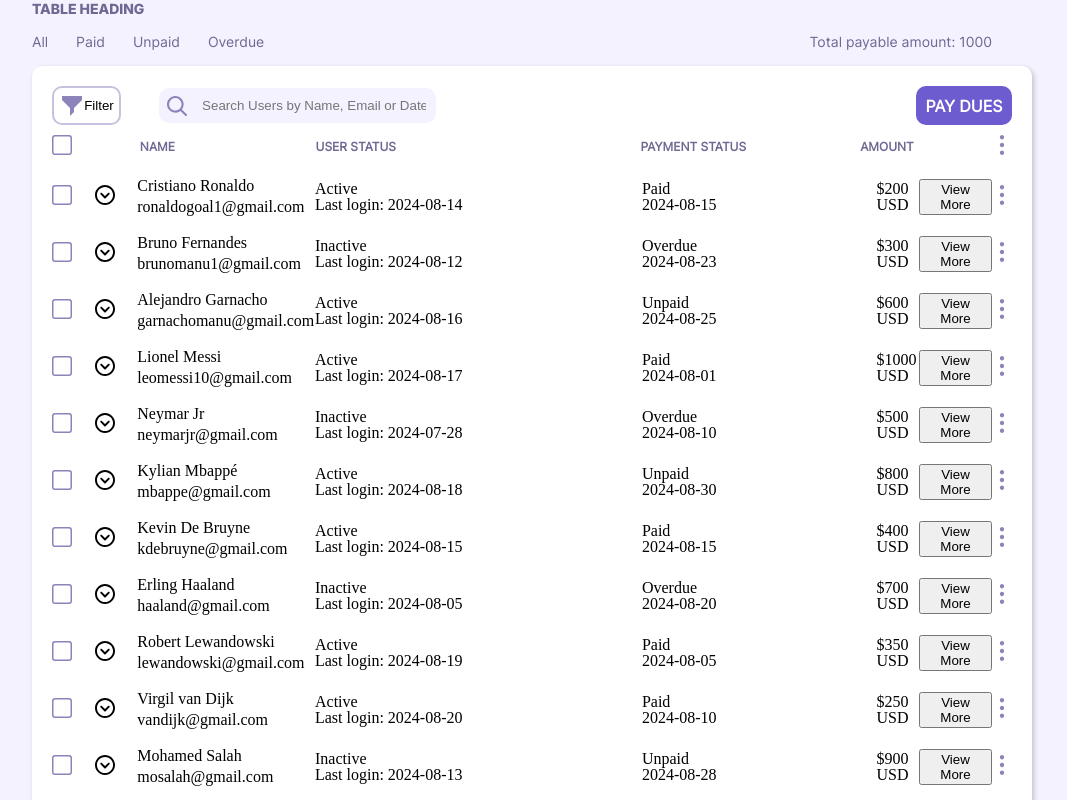
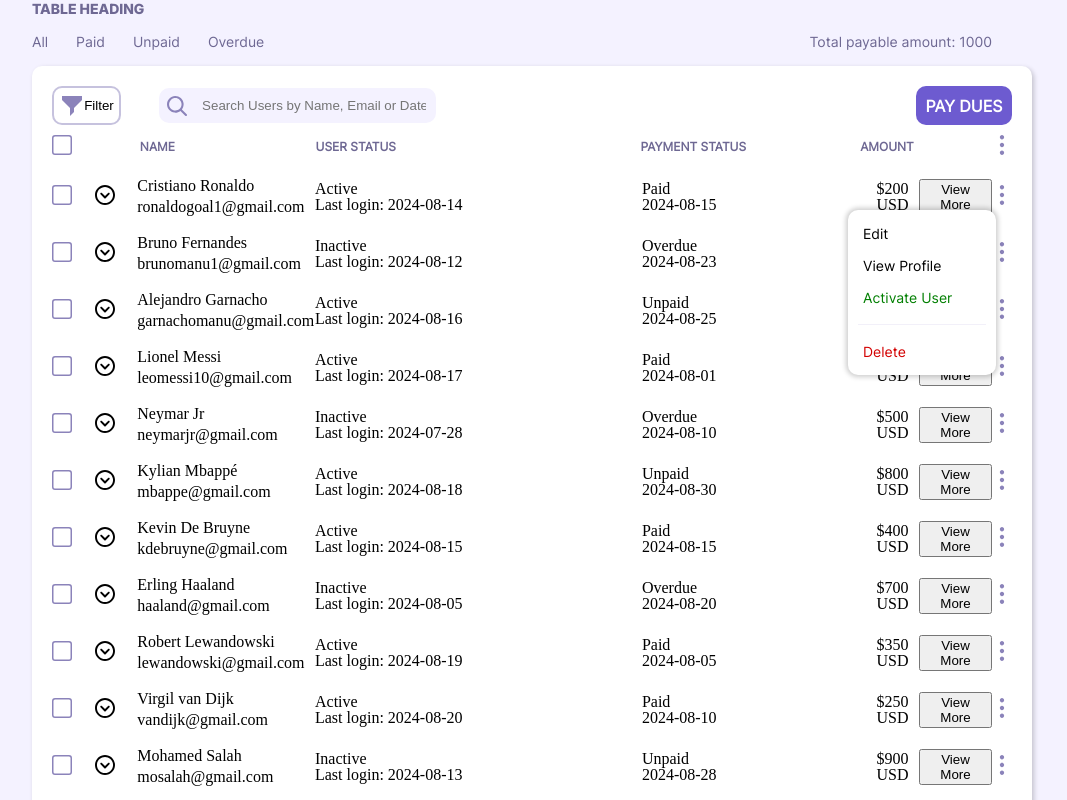
Before and after one commit to bunwg29/PRACTICE-JS, a website built with Vite: page src/index.html in a window 1280 px wide. Both pictures are taken after a click on the link 1129 px from the left and 196 px from the top of the page. Shown: the top 800 px of the page, without its empty margins (128-1195 px from the left). Built offline with nearby package versions, Linux system fonts and the light colour scheme; data requests are answered from the project's data file.

Commit message:
feat: interfacc viewmore option

```diff
--- a/src/services/eventHandlers.js
+++ b/src/services/eventHandlers.js
@@ -65,7 +65,7 @@ const removeUserIdFromPath = (path, userId) => {
 };
 
 export const viewInfoHandle = () => {
-   document.querySelectorAll('.list-user .showinfo, .list-user .button-viewmore').forEach((element) => {
+   document.querySelectorAll('.list-user .showinfo, .list-user .button-viewmore, .addition-option .addition-option-viewProfile').forEach((element) => {
       element.addEventListener('click', function (event) {
           const infoElement = event.target.closest('.info');
           const activityElement = infoElement.nextElementSibling;
--- a/src/styles/components/_index.scss
+++ b/src/styles/components/_index.scss
@@ -1,3 +1,4 @@
 @import "./menuTable";
 @import "./menuTitle";
 @import "./filterActive";
+@import "./viewMoreOption";
--- /dev/null
+++ b/src/styles/components/_viewMoreOption.scss
@@ -0,0 +1,52 @@
+@use "../abtracts/" as *;
+
+.addition-option.hidden {
+   display: none;
+}
+
+.addition-option {
+   position: absolute;
+   padding: 10px;
+   top: 25px;
+   left: -9em;
+   width: 8em;
+   z-index: 100;
+   background-color: $bgcl-item-profile;
+   @include flexStyle (space-around, none, column);
+   gap: 5px;
+   border-radius: 10px;
+   box-shadow: 0px 0px 5px 2px $bs-menu;
+
+   button {
+      padding: 5px;
+      @include flexStyle (none, left, row);
+      @include font-decription();
+      border: none;
+      border-radius: 5px;
+      background-color: transparent;
+   }
+
+   button:hover {
+      background-color: $bgcl-inactiveStatus;
+   }
+
+   .addition-option-edit  .addition-option-viewProfile {
+      color: $tcl-second;
+   }
+
+   .addition-option-activeUser {
+      color: $tcl-paid-status;
+   }
+
+   .addition-option-deleteUser {
+      color: $tcl-overdue-status;
+   }
+
+   hr {
+      border: none;
+      height: 1px;
+      width: 100%;
+      background-color: $bgcl-inactiveStatus;
+   };
+
+}
--- a/src/styles/pages/_listUser.scss
+++ b/src/styles/pages/_listUser.scss
@@ -29,6 +29,10 @@
          .button-viewmore{
             flex: 0.08;
          }
+      }
+
+      .addition {
+         position: relative;
       }
    }
 
@@ -82,4 +86,6 @@
     }
 
 
+
+
 }
--- /dev/null
+++ b/src/view/components/viewmoreOption.js
@@ -0,0 +1,13 @@
+const viewMore = () => {
+   return `
+      <div class="addition-option hidden">
+         <button class="addition-option-edit">Edit</button>
+         <button class="addition-option-viewProfile">View Profile</button>
+         <button class="addition-option-activeUser">Activate User</button>
+         <hr>
+         <button class="addition-option-deleteUser">Delete</button>
+      </div>
+   `
+};
+
+export default viewMore;
--- /dev/null
+++ b/src/view/utils/addtionOption.js
@@ -0,0 +1,31 @@
+export default class AdditionOption {
+
+   constructor() {
+     this.currentOpenForm = null;
+   }
+
+   displayOption(element) {
+     const additionOption = element.querySelector('.addition-option');
+
+      if (additionOption) {
+
+         if (this.currentOpenForm && this.currentOpenForm !== additionOption) {
+            this.currentOpenForm.classList.add('hidden');
+         }
+
+         additionOption.classList.toggle('hidden');
+
+         if (additionOption.classList.contains('hidden')) {
+
+            this.currentOpenForm = null;
+
+         } else {
+
+            this.currentOpenForm = additionOption;
+         }
+
+      }
+
+   }
+
+}
--- a/src/view/utils/filterView.js
+++ b/src/view/utils/filterView.js
@@ -1,17 +1,17 @@
 import { viewInfoHandle, addCheckboxEventListener } from "@/services/eventHandlers";
 export default class FilterView {
 
-   constructor(userController) {
+   constructor(userController, view) {
       this.userController = userController;
+      this.view = view;
    }
 
    displayFilter() {
       const filterActive = document.querySelector('.filter-active');
 
-      if(filterActive.classList.contains('hidden')) {
+      if (filterActive.classList.contains('hidden')) {
          filterActive.classList.remove('hidden');
-      }
-      else {
+      } else {
          filterActive.classList.add('hidden');
       }
 
@@ -21,16 +21,18 @@ export default class FilterView {
             this.userController.handleSortChange(radio.value);
             addCheckboxEventListener();
             viewInfoHandle();
+            this.view.applyViewMoreListeners();
          });
-      })
+      });
 
       const userRadios = document.querySelectorAll('input[name="users"]');
       userRadios.forEach(radio => {
-        radio.addEventListener('change', () => {
-          this.userController.handleUserChange(radio.value);
-          addCheckboxEventListener();
-          viewInfoHandle();
-        });
+         radio.addEventListener('change', () => {
+            this.userController.handleUserChange(radio.value);
+            addCheckboxEventListener();
+            viewInfoHandle();
+            this.view.applyViewMoreListeners();
+         });
       });
    }
 }
--- a/src/view/utils/renderAllUser.js
+++ b/src/view/utils/renderAllUser.js
@@ -1,4 +1,4 @@
-
+import viewMore from "../components/viewmoreOption";
 const contentInTable = user => {
 
    const activityHistory = Array.isArray(user.activity) ? user.activity.map(activity => `
@@ -47,8 +47,14 @@ const contentInTable = user => {
                ${user.amount}
                <p>USD</p>
             </div>
+
             <button class="button-viewmore">View More</button>
-            <a class="viewmore"><img src="../assets/icons/viewMoreOption.svg" alt="show-profile"></a>
+
+            <div class = "addition">
+               <a class="viewmore"><img src="../assets/icons/viewMoreOption.svg" alt="show-profile"></a>
+               ${viewMore()}
+            </div>
+
          </div>
 
 
@@ -60,6 +66,9 @@ const contentInTable = user => {
              </div>
              ${activityHistory}
           </div>
+
+
+
        </div>
    `;
  };
--- a/src/view/view.js
+++ b/src/view/view.js
@@ -3,17 +3,20 @@ import menuTable from './components/menuTable';
 import menuTitle from './components/menuTitle';
 import renderAllUser from './utils/renderAllUser';
 import FilterView from './utils/filterView';
-
+import AdditionOption from './utils/addtionOption';
 export default class View {
 
    constructor() {
       this.userController = null;
       this.currentUsers = [];
+      this.additionOption = new AdditionOption();
+      this.filterView = null;
     }
 
-   setUserController(userController) {
+    setUserController(userController) {
       this.userController = userController;
-   }
+      this.filterView = new FilterView(this.userController, this);
+    }
 
    static createMainElement() {
       const main = document.createElement('main');
@@ -35,6 +38,26 @@ export default class View {
       }
    }
 
+   applyViewMoreListeners() {
+      const viewMoreButtons = document.querySelectorAll('.viewmore');
+      viewMoreButtons.forEach(button => {
+        button.addEventListener('click', (event) => {
+          event.stopPropagation();
+          const additionElement = event.target.closest('.addition');
+          if (additionElement) {
+            this.additionOption.displayOption(additionElement);
+          }
+        });
+      });
+
+      document.addEventListener('click', (event) => {
+        if (!event.target.closest('.addition') && this.additionOption.currentOpenForm) {
+          this.additionOption.currentOpenForm.classList.add('hidden');
+          this.additionOption.currentOpenForm = null;
+        }
+      });
+   }
+
    async renderUserType(fetchFunction) {
       const container = document.createElement('div');
       container.className = 'container';
@@ -47,7 +70,7 @@ export default class View {
       container.appendChild(main);
 
       try {
-         this.filterView = new FilterView(this.userController);
+         this.filterView = new FilterView(this.userController, this);
          const users = await fetchFunction();
 
          this.currentUsers = users || [];
@@ -61,6 +84,24 @@ export default class View {
                this.filterView.displayFilter();
             });
          }
+
+         const viewMoreButtons = container.querySelectorAll('.viewmore');
+         viewMoreButtons.forEach(button => {
+         button.addEventListener('click', (event) => {
+            const additionElement = event.target.closest('.addition');
+               if (additionElement) {
+                  this.additionOption.displayOption(additionElement);
+               }
+            });
+         });
+
+         document.addEventListener('click', (event) => {
+            if (!event.target.closest('.addition') && this.additionOption.currentOpenForm) {
+               this.additionOption.currentOpenForm.classList.add('hidden');
+               this.additionOption.currentOpenForm = null;
+            }
+         });
+
       } catch (error) {
          console.error('Error: ', error);
          this.currentUsers = [];
```
Also changed, not shown: src/controllers/userController.js (line endings or trailing spaces).
